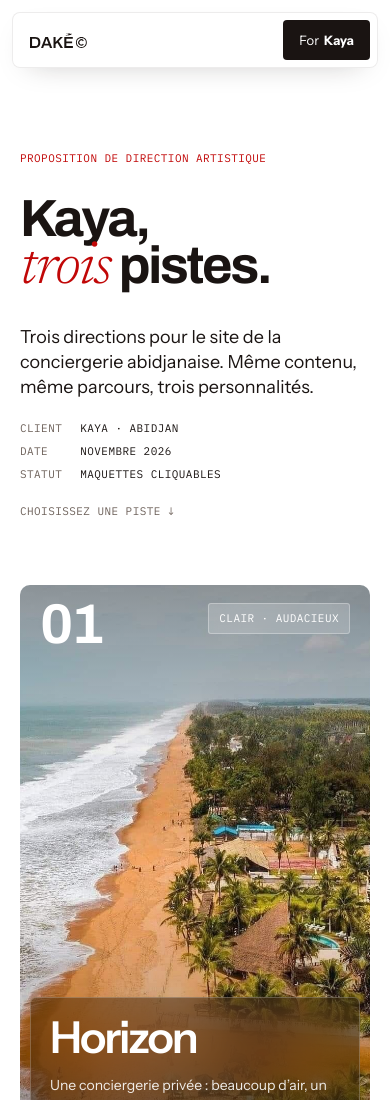
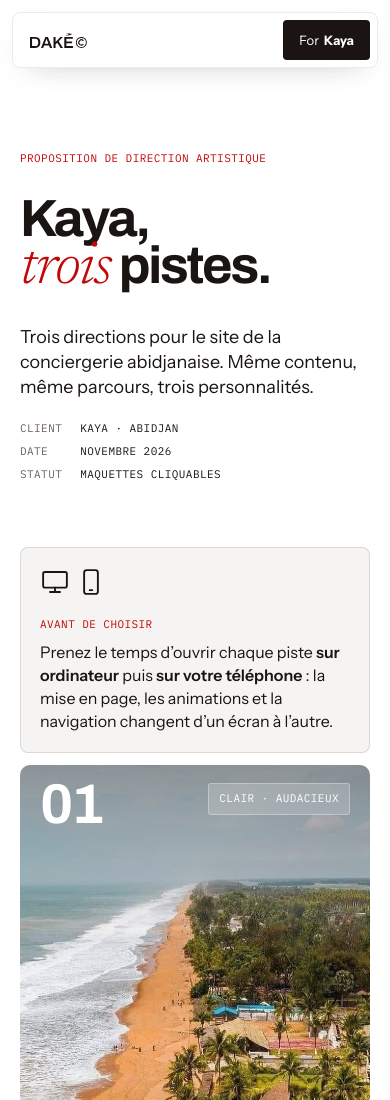
Before and after one commit to Jaydogo/kaya, a plain HTML site: page index.html in a window 390 px wide. Shown: the top 1100 px of the page. Drawn offline with Linux system fonts and the light colour scheme; a web font is replaced by a local one.

Commit message:
Sommaire : invitation à regarder chaque piste sur ordinateur et sur téléphone
Co-Authored-By: Claude Opus 5.5 <noreply@anthropic.com>

```diff
--- a/index.html
+++ b/index.html
@@ -86,6 +86,16 @@ footer .logo-xl svg{width:100%;height:auto;display:block}
 footer .legal{display:flex;justify-content:space-between;gap:12px;flex-wrap:wrap;margin-top:22px;opacity:.7}
 @media(min-width:960px){footer{padding-top:96px}footer .g{grid-template-columns:1.4fr 1fr auto;align-items:end}footer .g h3{font-size:40px}}
 
+
+/* Conseil de lecture */
+.tip{padding-bottom:12px}
+.tipin{display:grid;grid-template-columns:1fr;gap:14px;align-items:center;padding:20px;border-radius:8px;background:#F6F4F2;box-shadow:inset 0 0 0 1px var(--line)}
+.tipin .ic{display:flex;gap:6px;color:var(--ink)}
+.tipin .ic svg{width:30px;height:30px}
+.tipin p{font-size:16px;line-height:1.45;margin-top:6px;max-width:62ch}
+.tipin b{font-weight:600}
+@media(min-width:700px){.tipin{grid-template-columns:auto 1fr;gap:22px}}
+@media(min-width:960px){.tipin{padding:24px 28px;gap:28px}.tipin .ic svg{width:38px;height:38px}.tipin p{font-size:19px}}
 .reveal{opacity:0;transform:translateY(24px);transition:opacity 1.1s var(--ease),transform 1.1s var(--ease)}
 .reveal.in{opacity:1;transform:none}
 @media(prefers-reduced-motion:reduce){*{transition:none!important}.reveal{opacity:1;transform:none}}
@@ -105,9 +115,13 @@ footer .legal{display:flex;justify-content:space-between;gap:12px;flex-wrap:wrap
     <div class="row">
       <p>Trois directions pour le site de la conciergerie abidjanaise. Même contenu, même parcours, trois personnalités.</p>
       <dl><dt>Client</dt><dd>Kaya · Abidjan</dd><dt>Date</dt><dd>Novembre 2026</dd><dt>Statut</dt><dd>Maquettes cliquables</dd></dl>
-      <span class="mono" style="color:var(--muted)">Choisissez une piste ↓</span>
     </div>
   </section>
+
+  <section class="tip w"><div class="tipin reveal">
+    <div class="ic" aria-hidden="true"><svg viewBox="0 0 24 24" fill="none" stroke="currentColor" stroke-width="1.5" stroke-linecap="round" stroke-linejoin="round"><rect x="2.5" y="4" width="19" height="12.5" rx="1.5"/><path d="M8 20h8M12 16.5V20"/></svg><svg viewBox="0 0 24 24" fill="none" stroke="currentColor" stroke-width="1.5" stroke-linecap="round" stroke-linejoin="round"><rect x="6.5" y="2.5" width="11" height="19" rx="2"/><path d="M11 18.5h2"/></svg></div>
+    <div><span class="mono" style="color:var(--accent)">Avant de choisir</span><p>Prenez le temps d’ouvrir chaque piste <b>sur ordinateur</b> puis <b>sur votre téléphone</b> : la mise en page, les animations et la navigation changent d’un écran à l’autre.</p></div>
+  </div></section>
 
   <section class="grid w">
     <a class="card c1 reveal" href="/1-horizon.html">
```
